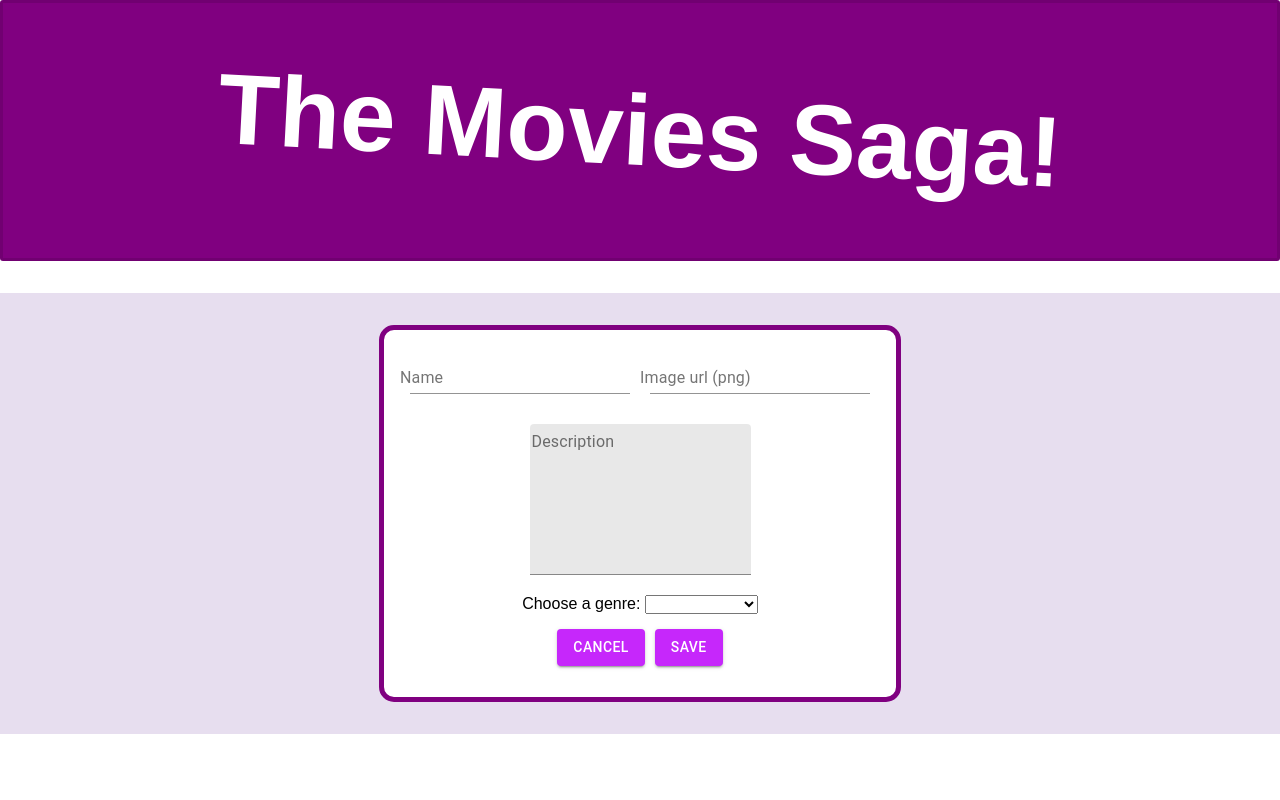
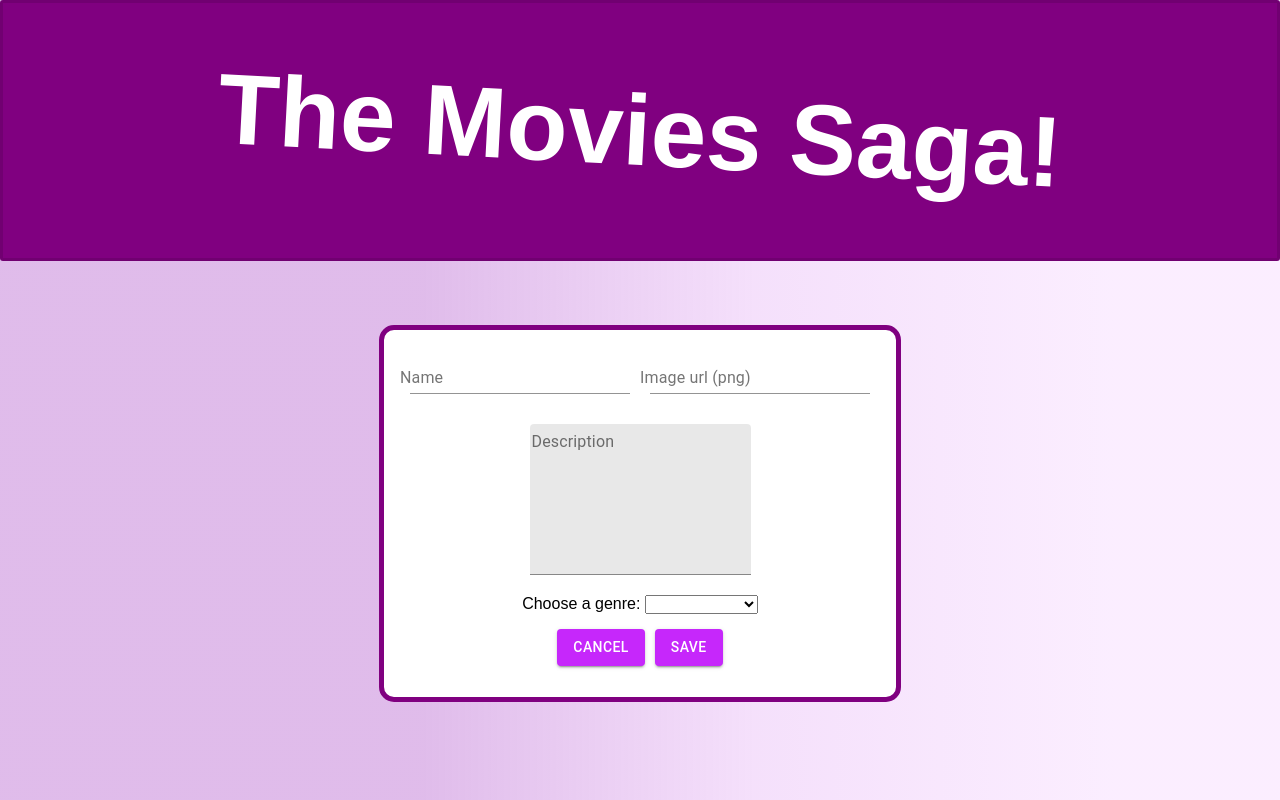
Before and after one commit to bsmrdel101/movie-sagas, a React (Create React App) app: page /#/add in a window 1280 px wide. Built offline with nearby package versions, Linux system fonts and the light colour scheme.

Commit message:
added a gradient background

```diff
--- a/src/components/AddMovie/AddMovie.css
+++ b/src/components/AddMovie/AddMovie.css
@@ -11,7 +11,6 @@ form {
 }
 
 section {
-    background-color: #e7deef;
     padding: 2em;
     margin-bottom: 4vh;
 }
--- a/src/components/MovieDetails/MovieDetails.css
+++ b/src/components/MovieDetails/MovieDetails.css
@@ -1,3 +1,3 @@
-/* img {
-    height: 230px;
-} */
+body {
+    margin-bottom: 2em;
+}
--- a/src/components/MovieDetails/MovieDetails.js
+++ b/src/components/MovieDetails/MovieDetails.js
@@ -1,6 +1,6 @@
 import { useHistory } from "react-router";
 import { useSelector } from "react-redux";
-import { Button } from "@material-ui/core";
+import { Button, Card, CardActionArea, CardMedia, Typography, CardContent } from "@material-ui/core";
 import './MovieDetails.css';
 
 function MovieDetails() {
--- a/src/components/MovieList/MovieList.css
+++ b/src/components/MovieList/MovieList.css
@@ -21,3 +21,8 @@
 .form-buttons .MuiButtonBase-root.MuiButton-root.MuiButton-contained {
     margin: 5px;
 }
+
+body {
+    background: rgb(177,87,204);
+    background: linear-gradient(90deg, rgba(177,87,204,0.4) 33%, rgba(204,100,236,0.2) 59%, rgba(235,168,255,0.2) 87%);
+}
--- a/src/components/MovieList/MovieList.jsx
+++ b/src/components/MovieList/MovieList.jsx
@@ -42,10 +42,6 @@ function MovieList() {
                                 </CardContent>
                             </CardActionArea>
                         </Card>
-                        // <div key={movie.id} onClick={e => seeDetails(movie)}>
-                        //     <h3>{movie.title}</h3>
-                        //     <img src={movie.poster} alt={movie.title}/>
-                        // </div>
                     );
                 })}
             </section>
```
